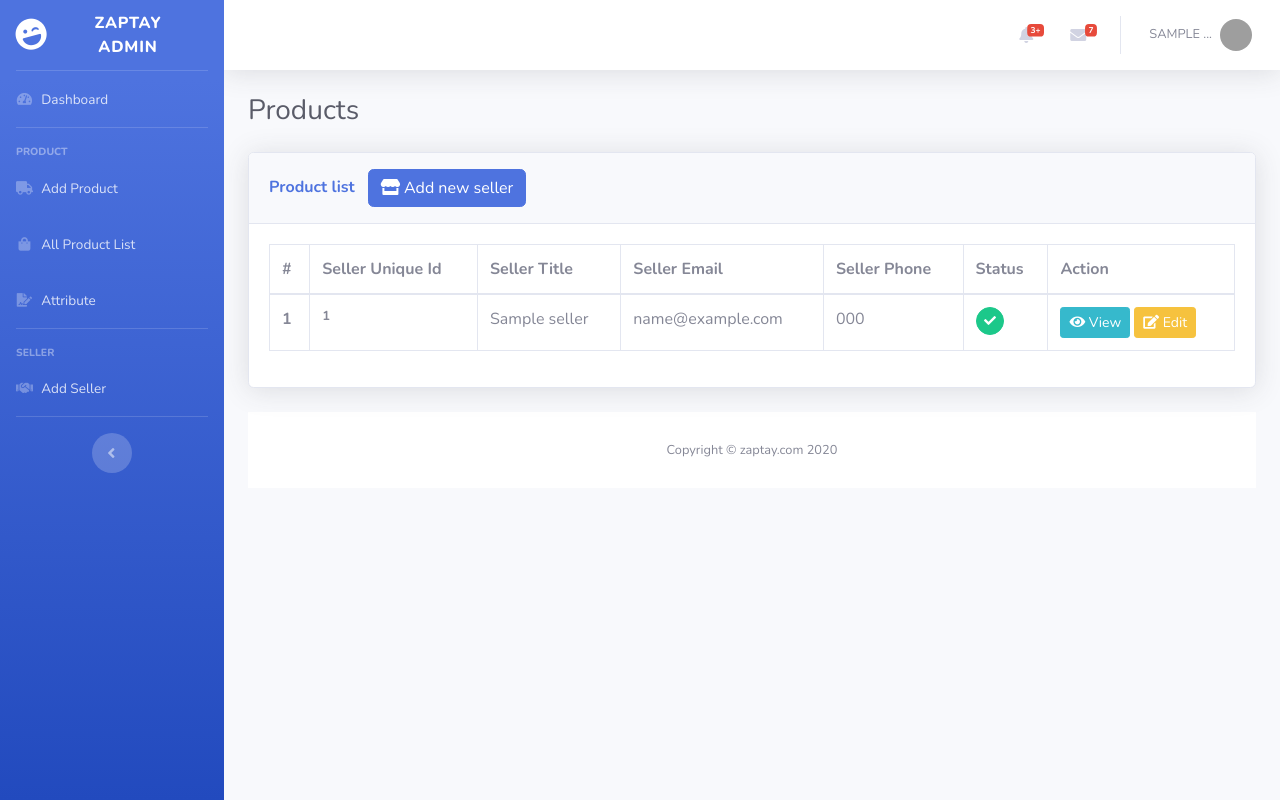
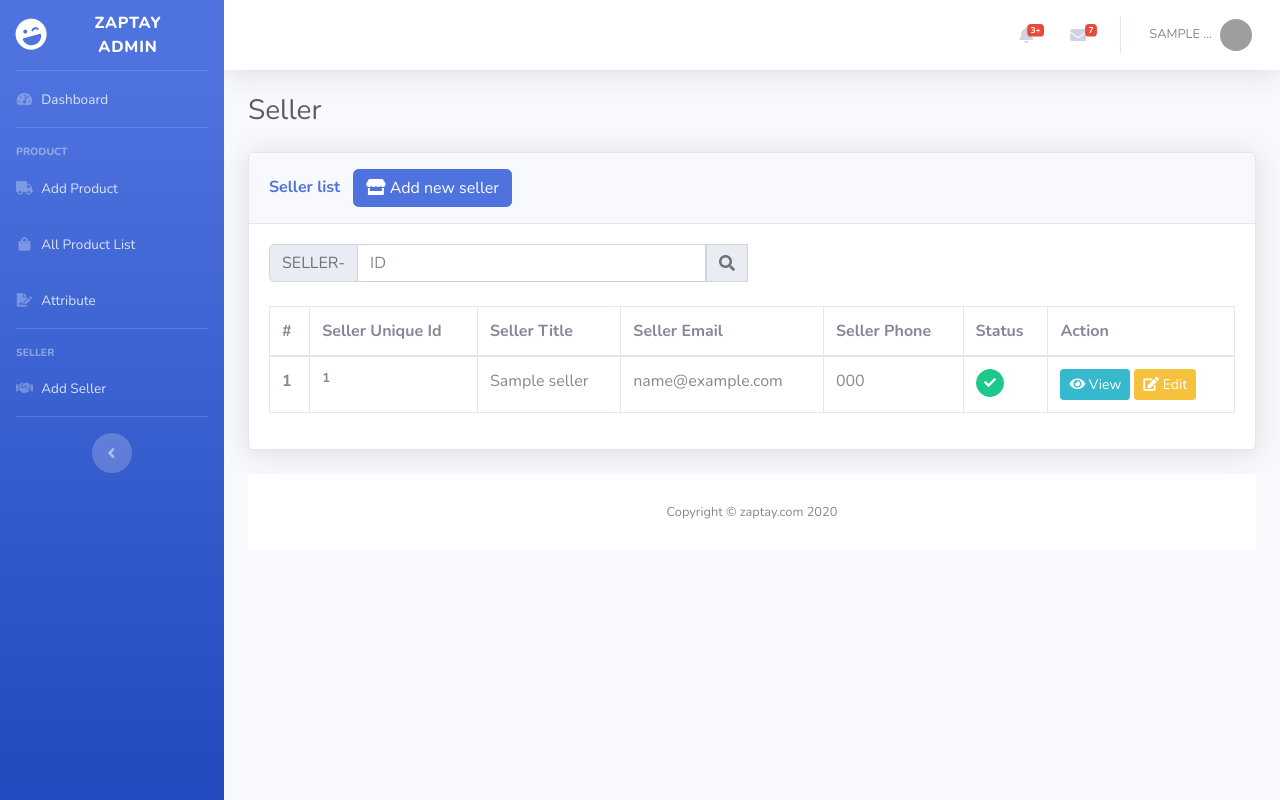
Before and after one commit to wwwzaptaycom/zaptay, a Django app: template templates/admin_template/seller/seller_list.html in a window 1280 px wide. Run offline with Django 3.2, Linux system fonts and the light colour scheme; tables that the repository leaves empty hold one stand-in row (values such as "Sample post"); the template is opened without the code that fills it: values that come from a table or form of the project are taken from there, most other values are stand-ins (such as "Sample title", 1, 10 or a date in 2020); some libraries are stand-ins or nearby versions; grey boxes are pictures that could not be loaded.

Commit message:
Seller all done(exclude edit button functional)

```diff
--- a/seller/admin_urls.py
+++ b/seller/admin_urls.py
@@ -7,4 +7,8 @@ urlpatterns = [
     path('all-seller/', views.ViewSellerList.as_view(), name="all_seller"),
     path('seller-view/<slug:seller_id>', views.ViewSeller.as_view(), name="seller_view"),
     path('add-seller/', views.AddSellerForm.as_view(), name="add_seller"),
+    path('edit-seller/<slug:seller_id>', views.EditSeller.as_view(), name="edit_seller"),
+
+    # Ajax url
+    path('search-seller/', views.SearchSeller, name="search_seller"),
 ]
--- a/static/admin_static/js/custom_js/seller_list.js
+++ b/static/admin_static/js/custom_js/seller_list.js
@@ -0,0 +1,62 @@
+$("#search_number").on('keyup', function(e){
+  // console.log(e)
+  let search_value = e.currentTarget.value;
+  let prefix = "SELLER-";
+  if(search_value != ""){
+    $("#seller_table_content").hide();
+    $("#seller_search_result").show();
+    $.ajax({
+      url: '/site-admin/seller/search-seller/',
+      method: "GET",
+      data: {
+        "search_keyword": search_value
+      },
+      success: function(e){
+        // console.log(e);
+        search_template(e.resp);
+      },
+      error: function(e){
+        console.log(e);
+      }
+    });
+  }else{
+    $("#seller_table_content").show();
+    $("#seller_search_result").hide();
+  }
+});
+
+function search_template(resp){
+  let template ='';
+  console.log(resp);
+  if(resp.length == 0){
+    template = `<th scope="row" colspan="7" style="text-align: center;">No seller found</th>`;
+  }
+  else{
+    let response = resp.map((data, key) => {
+      let seller_is_active = data.active ? `<a href="javascript:void(0);" title="Active" class="btn btn-success btn-circle btn-sm"><i class="fas fa-check"></i></a>`:`<a href="javascript:void(0);" title="Active" class="btn btn-danger btn-circle btn-sm"><i class="fas fa-times"></i></a>`
+      template+= `
+        <tr>
+          <th scope="row">${key+1}</th>
+          <td style="font-size: 13px; font-weight: bold;">`+data.seller_id+`</td>
+          <td>${data.seller_title}</td>
+          <td>${data.seller_email_id}</td>
+          <td>${data.seller_phone_no}</td>
+          <td>
+            ${seller_is_active}
+          </td>
+          <td>
+            <a href="/site-admin/seller/seller-view/${data.seller_id}" class="btn btn-info btn-sm">
+              <i class="fas fa-eye"></i>
+              View
+            </a>
+            <a href="javascript:void(0);" class="btn btn-warning btn-sm">
+              <i class="fas fa-edit"></i>
+              Edit
+            </a>
+          </td>
+        </tr>
+      `;
+    });
+  }
+  $("#seller_search_result").html(template);
+}
--- a/templates/admin_template/seller/seller_form.html
+++ b/templates/admin_template/seller/seller_form.html
@@ -29,7 +29,11 @@
     <!-- Basic Card Example -->
     <div class="card shadow mb-4">
       <div class="card-header py-3">
-        <h6 class="m-0 font-weight-bold text-primary">Seller Add</h6>
+        {% if seller_data %}
+          <h6 class="m-0 font-weight-bold text-primary">{{ seller_data.seller_id }} (Edit mode)</h6>
+        {% else %}
+          <h6 class="m-0 font-weight-bold text-primary">Seller Add</h6>
+        {% endif %}
       </div>
       <div class="card-body">
         <form method="POST" enctype="multipart/form-data">
--- a/templates/admin_template/seller/seller_list.html
+++ b/templates/admin_template/seller/seller_list.html
@@ -8,7 +8,7 @@
 {% block page_body %}
 <!-- Page Heading -->
 <div class="d-sm-flex align-items-center justify-content-between mb-4">
-  <h1 class="h3 mb-0 text-gray-800">Products</h1>
+  <h1 class="h3 mb-0 text-gray-800">Seller</h1>
 </div>
 
 <div class="row">
@@ -18,9 +18,22 @@
     <!-- Basic Card Example -->
     <div class="card shadow mb-4">
       <div class="card-header py-3">
-        <h6 class="m-0 font-weight-bold text-primary">Product list &nbsp; <a href="{% url 'admin_login:seller:add_seller' %}" class="btn btn-primary btn-md"><i class="fas fa-store"></i> Add new seller</a></h6>
+        <h6 class="m-0 font-weight-bold text-primary">Seller list &nbsp; <a href="{% url 'admin_login:seller:add_seller' %}" class="btn btn-primary btn-md"><i class="fas fa-store"></i> Add new seller</a></h6>
       </div>
       <div class="card-body">
+        <div class="form-row">
+          <div class="form-group col-md-6">
+            <div class="input-group mb-2">
+              <div class="input-group-prepend">
+                <div class="input-group-text">SELLER-</div>
+              </div>
+              <input type="text" class="form-control" id="search_number" placeholder="ID">
+              <div class="input-group-prepend">
+                <div class="input-group-text"><i class="fas fa-search"></i></div>
+              </div>
+            </div>
+          </div>
+        </div>
         <div class="table-responsive">
           <table class="table table-hover table-bordered">
             <thead>
@@ -34,7 +47,7 @@
                 <th scope="col">Action</th>
               </tr>
             </thead>
-            <tbody id="table_content">
+            <tbody id="seller_table_content">
               {% if seller %}
                 {% for s in seller %}
                   <tr>
@@ -59,7 +72,7 @@
                         <i class="fas fa-eye"></i>
                         View
                       </a>
-                      <a href="javascript:void(0);" class="btn btn-warning btn-sm">
+                      <a href="{% url 'admin_login:seller:edit_seller' s.seller_id|lower %}" class="btn btn-warning btn-sm">
                         <i class="fas fa-edit"></i>
                         Edit
                       </a>
@@ -69,6 +82,8 @@
               {% else %}
                 <th scope="row" colspan="7" style="text-align: center;">No seller found</th>
               {% endif %}
+            </tbody>
+            <tbody id="seller_search_result">
             </tbody>
           </table>
         </div>
```
Also changed, not shown: seller/seller_form.py (+7 -0 lines), seller/views.py (+68 -0 lines).
